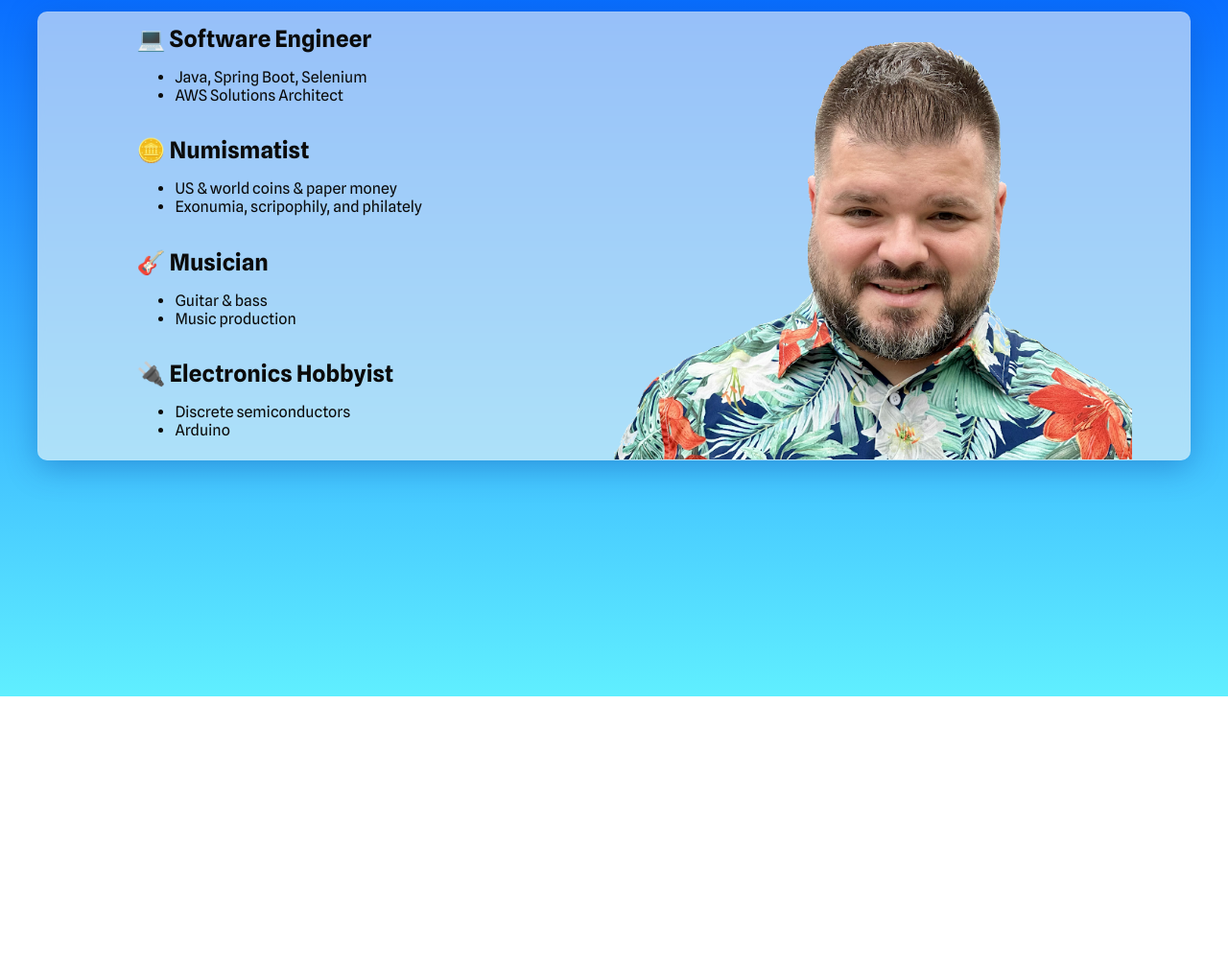
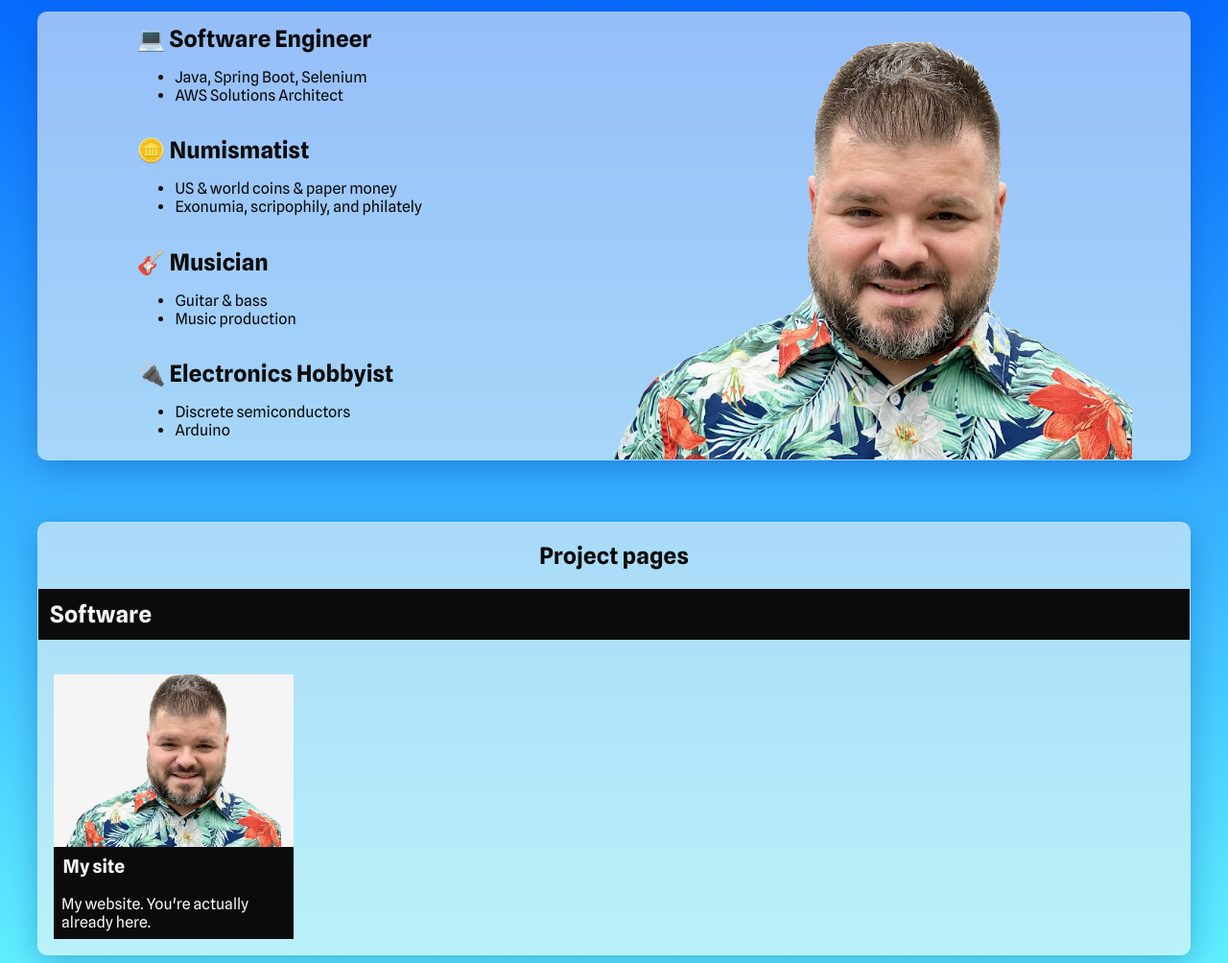
Before and after one commit to jpenn84/homepage-web, a website built with Vite: page src/index.html in a window 1280 px wide. Shown: the part 74-1078 px from the top of the page at 96% size. Before the commit the page ends 800 px from the top, so only its background shows below. Built offline with nearby package versions, Linux system fonts and the light colour scheme; a web font is replaced by a local one.

Commit message:
create a project pages section

```diff
--- a/src/index.html
+++ b/src/index.html
@@ -62,6 +62,19 @@
             </div>
         </div>
     </section>
+    <section class="article pane">
+        <h1>Project pages</h1>
+        <h2 class="carousel-title">Software</h2>
+        <div class="carousel-container">
+            <a class="card" href="/">
+                <div class="card-image-container">
+                    <img src="img/josh-intro.png" alt="icon for Joshua Lee Penn's site">
+                </div>
+                <div class="card-title">My site</div>
+                <div class="card-text">My website. You're actually already here.</div>
+            </a>
+        </div>
+    </section>
 </body>
 
 </html>
--- /dev/null
+++ b/src/scss/components/_article.scss
@@ -0,0 +1,58 @@
+@use '../abstract' as *;
+
+.article {
+    display: block;
+    margin: auto;
+    margin-top: 4em;
+    max-width: 1200px;
+}
+
+h1 {
+    text-align: center;
+}
+
+.carousel-title {
+    background-color: $darkest;
+    color: $lightest;
+    padding: 0.5em;
+}
+
+.carousel-container {
+    display: flex;
+    overflow: scroll;
+}
+
+.card {
+    margin: 1em;
+    min-width: 250px;
+    max-width: 250px;
+}
+
+.card-image-container {
+    display: flex;
+    align-items: center;
+    max-height: 180px;
+    background-color: $lightest;
+
+    img {
+        object-fit: cover;
+        max-height: 180px;
+
+        width: auto;
+        margin: auto;
+    }
+}
+
+.card-title {
+    @extend .carousel-title;
+    display: flex;
+    flex-wrap: wrap;
+    font-size: larger;
+    font-weight: bold;
+}
+
+.card-text {
+    @extend .card-title;
+    font-size: unset;
+    font-weight: unset;
+}
--- a/src/scss/components/_index.scss
+++ b/src/scss/components/_index.scss
@@ -2,3 +2,4 @@
 @forward 'hero';
 @forward 'pane';
 @forward 'about';
+@forward 'article';
```
